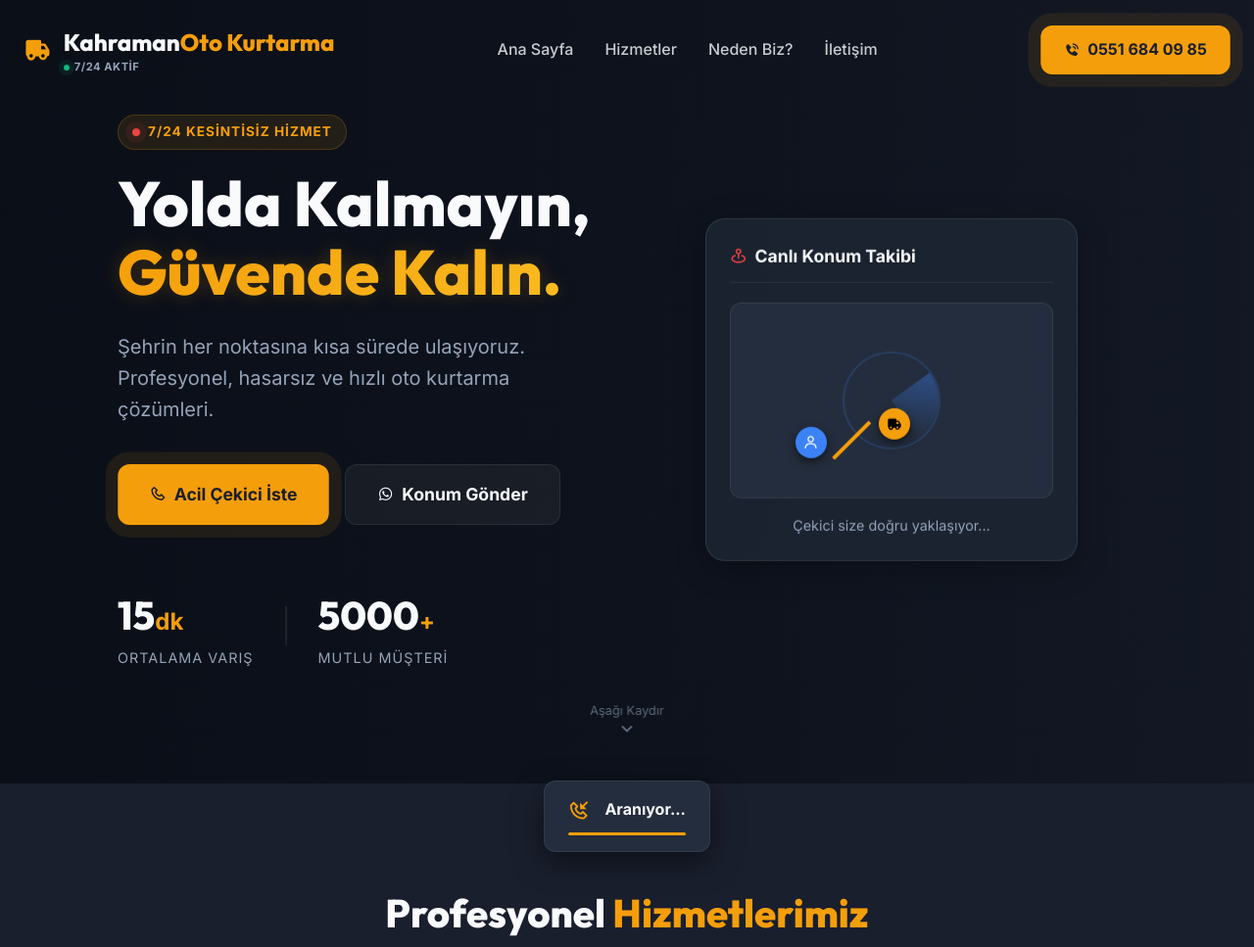
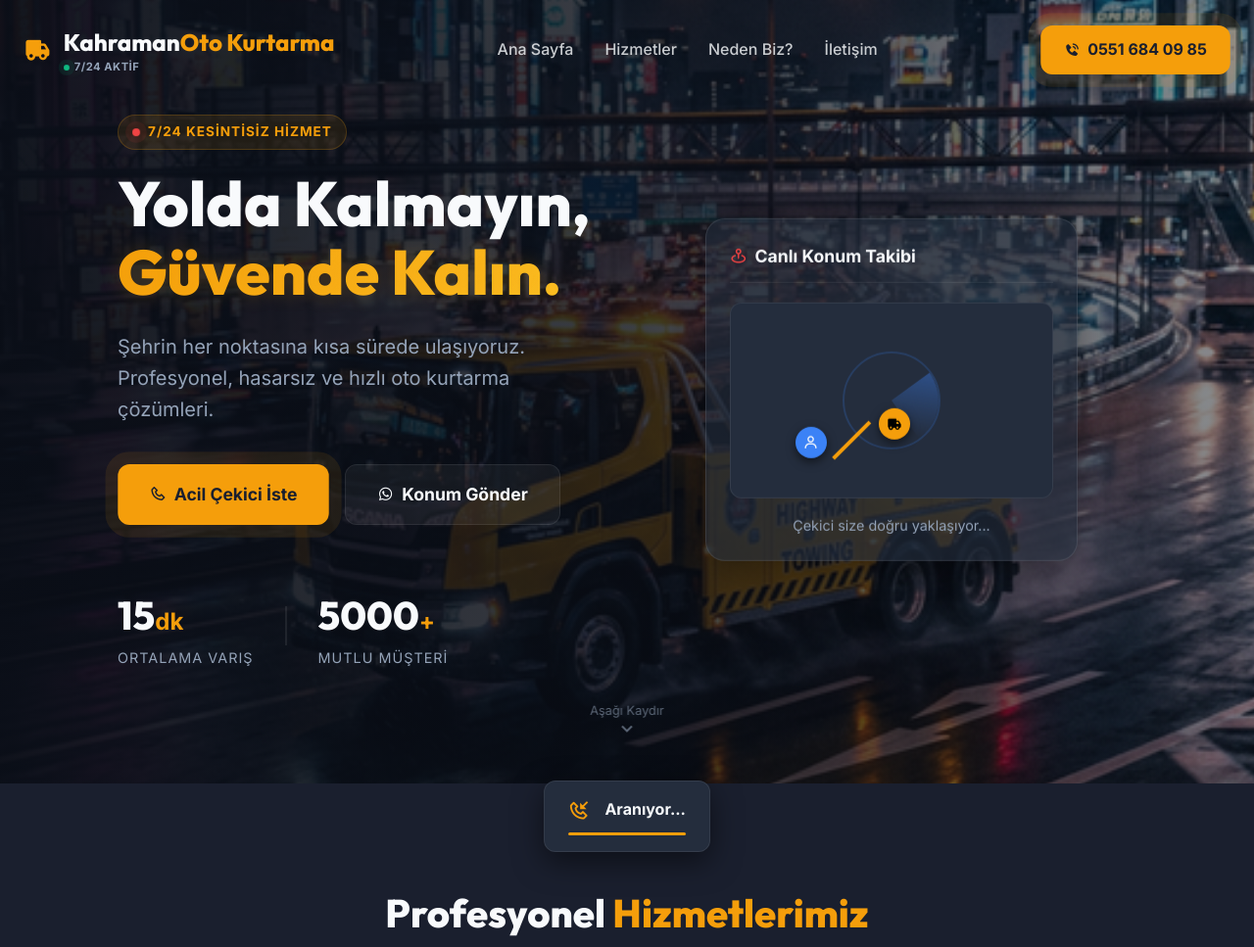
Before and after one commit to Kahraman716/kayseriotokurtarma, a plain HTML site: page index.html in a window 1280 px wide. Shown: the top 967 px of the page at 98% size. Drawn offline with nearby package versions, Linux system fonts and the light colour scheme.

Commit message:
Add files via upload

```diff
--- a/style.css
+++ b/style.css
@@ -486,7 +486,7 @@ ul {
     width: 120%;
     height: 120%;
     /* Initially dark, JS will inject the image */
-    background: url('./assets/hero_bg.jpg') center/cover no-repeat, radial-gradient(circle at center, #1a2333 0%, var(--bg-dark) 100%);
+    background: url('hero_bg.jpg') center/cover no-repeat, radial-gradient(circle at center, #1a2333 0%, var(--bg-dark) 100%);
     z-index: -2;
     transition: transform 0.1s linear; /* Parallax smoothing */
 }
```
